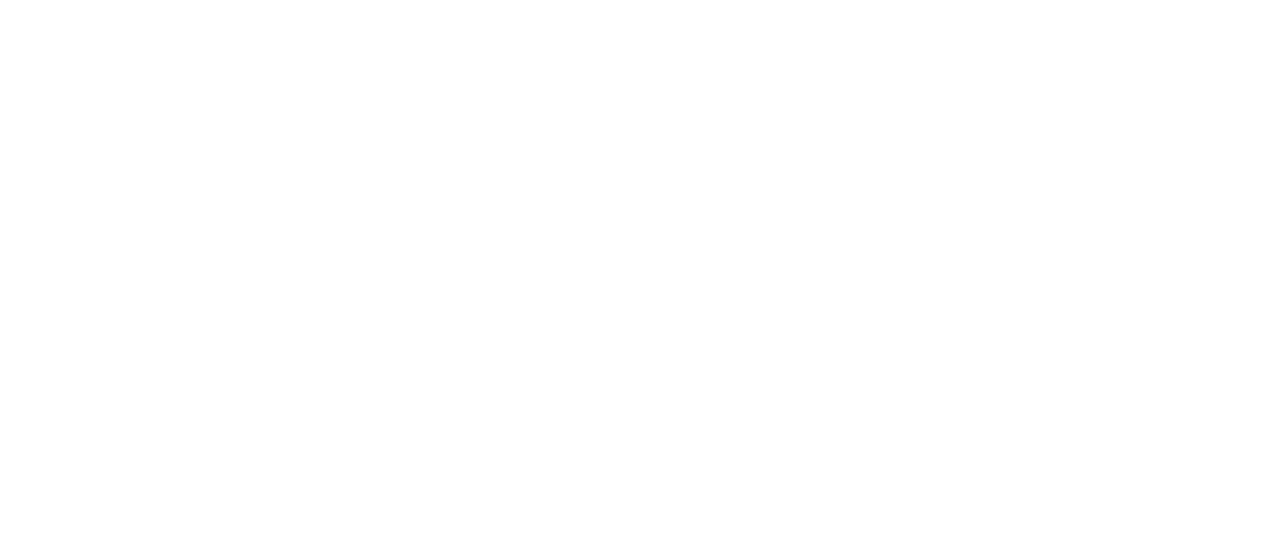
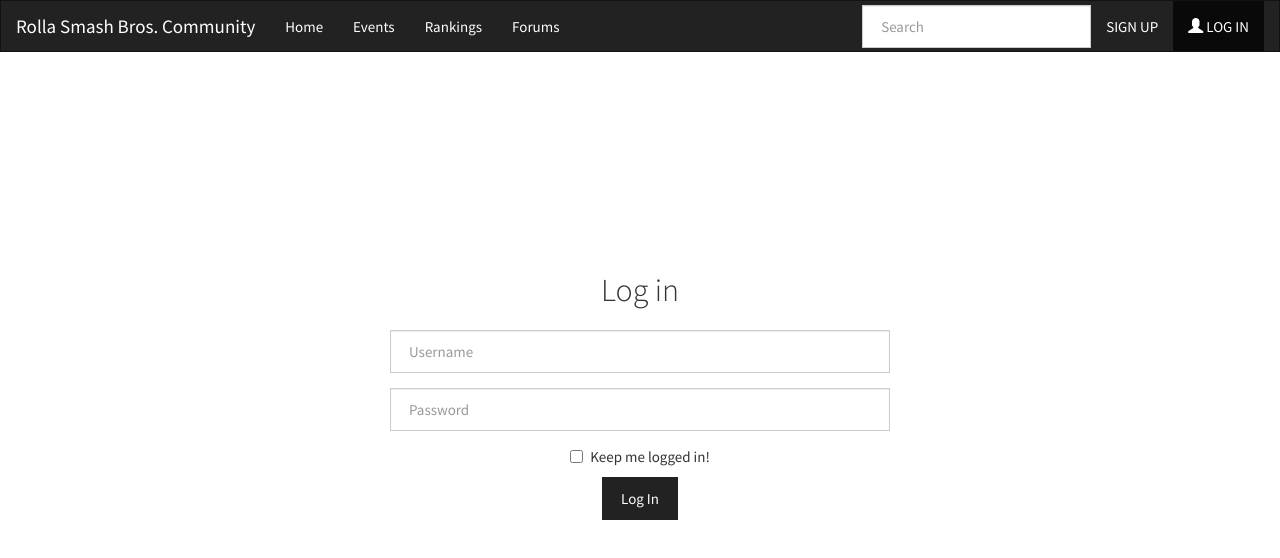
Before and after one commit to renodubois/renodubois.github.io, a plain HTML site: page login.html in a window 1280 px wide. Drawn offline with nearby package versions, Linux system fonts and the light colour scheme.

Commit message:
Added template (non-func) login page

```diff
--- a/css/rollasmash.css
+++ b/css/rollasmash.css
@@ -3,3 +3,19 @@
 	margin-left: 40px;
 
 }
+
+.login-block	{
+	text-align: center;
+
+	width: 500px;
+	margin: 0 auto;
+}
+
+.spacer	{
+	padding-top: 100px;
+	padding-bottom: 100px;
+}
+
+.btn-default {
+
+}
--- a/login.html
+++ b/login.html
@@ -0,0 +1,91 @@
+<!DOCTYPE html>
+<!-- Made by Reno DuBois, 2015. Using Bootstrap and Cosmo theme from bootswatch.com. -->
+<!-- Source can be accessed at github.com/renodubois -->
+<html lang="en">
+  <head>
+    <meta charset="utf-8">
+    <meta http-equiv="X-UA-Compatible" content="IE=edge">
+    <meta name="viewport" content="width=device-width, initial-scale=1">
+    <!-- The above 3 meta tags *must* come first in the head; any other head content must come *after* these tags -->
+    <title>Rolla Smash Bros. Community</title>
+
+    <!-- Bootstrap -->
+    <link href="css/bootstrap.min.css" rel="stylesheet">
+    <link href="css/rollasmash.css" type="text/css" rel="stylesheet">
+
+    <!-- HTML5 shim and Respond.js for IE8 support of HTML5 elements and media queries -->
+    <!-- WARNING: Respond.js doesn't work if you view the page via file:// -->
+    <!--[if lt IE 9]>
+      <script src="https://oss.maxcdn.com/html5shiv/3.7.2/html5shiv.min.js"></script>
+      <script src="https://oss.maxcdn.com/respond/1.4.2/respond.min.js"></script>
+    <![endif]-->
+  </head>
+  <body>
+
+  <!-- Navbar -->
+    <nav class="navbar navbar-default">
+      <div class="container-fluid">
+        <!-- Brand and toggle get grouped for better mobile display -->
+        <div class="navbar-header">
+          <button type="button" class="navbar-toggle collapsed" data-toggle="collapse" data-target="#bs-example-navbar-collapse-1" aria-expanded="false">
+            <span class="sr-only">Toggle navigation</span>
+            <span class="icon-bar"></span>
+            <span class="icon-bar"></span>
+            <span class="icon-bar"></span>
+          </button>
+          <a class="navbar-brand" href="#">Rolla Smash Bros. Community</a>
+        </div>
+
+        <!-- Collect the nav links, forms, and other content for toggling -->
+        <div class="collapse navbar-collapse" id="bs-example-navbar-collapse-1">
+          <ul class="nav navbar-nav">
+            <li><a href="index.html">Home</a></li>
+            <li><a href="#">Events</a></li>
+            <li><a href="#">Rankings</a></li>
+            <li><a href="#">Forums<span class="sr-only">(current)</span></a></li>
+          </ul>
+          <div class="text-uppercase">
+            <ul class="nav navbar-nav navbar-right">
+              <li><a href="#">Sign Up</a></li>
+              <li class="active"><a href="#"><span class="glyphicon glyphicon-user"></span> Log In</a></li>
+            </ul>
+          </div>
+          <form class="navbar-form navbar-right" role="search">
+            <div class="form-group">
+              <input type="text" class="form-control" placeholder="Search">
+            </div>
+            <!-- <button type="submit" class="btn btn-default">Submit</button> -->
+          </form>
+        </div><!-- /.navbar-collapse -->
+      </div><!-- /.container-fluid -->
+</nav>
+
+
+<div class = "spacer"></div>
+
+<div class="login-block">
+  <h2 class="login-block">Log in</h2>
+  </br>
+  <div class="form-group">
+    <input type="text" class="form-control" id="username" placeholder="Username">
+  </div>
+  <div class="form-group">
+    <input type="password" class="form-control" id="password" placeholder="Password">
+  </div>
+  <div class="checkbox">
+    <label><input type="checkbox">Keep me logged in!</label>
+  </div>
+  <div class="form-group">
+    <button type="submit" class="btn btn-default">Log In</button>
+  </div>
+</div>
+
+
+
+
+ <!-- jQuery (necessary for Bootstrap's JavaScript plugins) -->
+    <script src="https://ajax.googleapis.com/ajax/libs/jquery/1.11.3/jquery.min.js"></script>
+    <!-- Include all compiled plugins (below), or include individual files as needed -->
+    <script src="js/bootstrap.min.js"></script>
+  </body>
+</html>
```
Also changed, not shown: index.html (+2 -2 lines).
